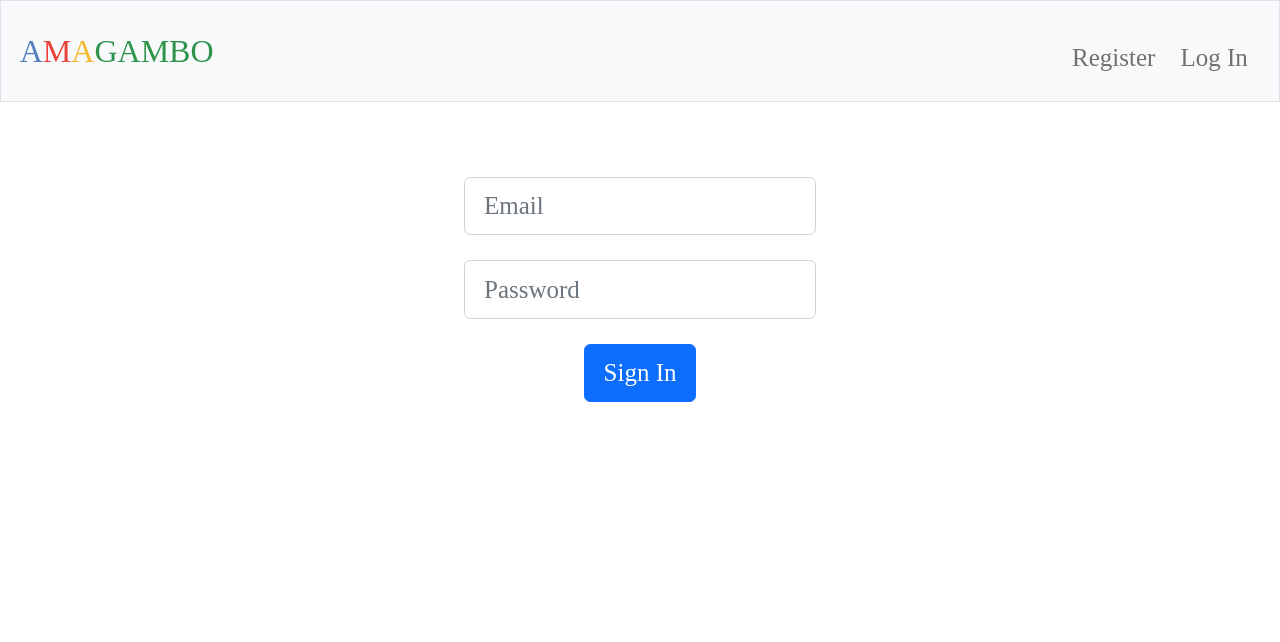
After one commit to danielbyiringiro/amagambo, a Flask app: page /login in a window 1280 px wide. The commit adds this page. Shown: the top 642 px of the page. Run offline with Flask 3, Linux system fonts and the light colour scheme; some libraries are stand-ins or nearby versions; some web fonts are replaced.

Commit message:
July 2022

```diff
--- a/app.py
+++ b/app.py
@@ -27,41 +27,44 @@ def after_request(response):
 
 @app.route("/login", methods=["GET", "POST"])
 def login():
-    """Log user in"""
+    """Register user"""
 
-    # Forget any user_id
-    session.clear()
-
-    # User reached route via POST (as by submitting a form via POST)
     if request.method == "POST":
 
-        # Ensure username was submitted
-        if not request.form.get("email"):
-            flash("Empty email")
+        # get email
+        email = request.form.get("email")
+        password = request.form.get("password")
+
+        if not email: #if email is empty
+            flash("Email not provided")
             return redirect("/login")
 
-        # Ensure password was submitted
-        if not request.form.get("password"):
-            flash("Empty password")
+        if not password:
+            flash("Password not provided")
             return redirect("/login")
 
-        # Query database for username
-        rows = db.execute("SELECT * FROM users WHERE email = ?", request.form.get("email"))
+        # get password and the password confirmation
 
-        # Ensure username exists and password is correct
-        if len(rows) != 1 or not check_password_hash(rows[0]["hash"], request.form.get("password")):
-            flash("Username or password is wrong")
+        rows = db.execute("SELECT * FROM users where email = ?", email)
+
+        if not rows:
+            flash("You are not registered. Sign Up")
+            return redirect("/register")
+
+        if not check_password_hash(rows[0]['hash'], password):
+            flash("Username or password not correct")
             return redirect("/login")
 
-        # Remember which user has logged in
-        session["user_id"] = rows[0]["id"]
+        id = rows[0]["id"]
+        session["user_id"] = id
 
-        # Redirect user to home page
+        # redirect to home page
+
         return redirect("/")
 
-    # User reached route via GET (as by clicking a link or via redirect)
     else:
-        return render_template("login.html")
+
+        return render_template("signin.html")
 
 
 @app.route("/logout")
@@ -82,8 +85,14 @@ def register():
 
         # get email
         email = request.form.get("email")
+        password = request.form.get("password")
+
         if not email: #if email is empty
             flash("Email not provided")
+            return redirect("/register")
+
+        if not password:
+            flash("Password not provided")
             return redirect("/register")
 
         # check if email already exists
@@ -94,7 +103,7 @@ def register():
             return redirect("/register")
 
         # get password and the password confirmation
-        password = request.form.get("password")
+
         password_confirm = request.form.get("password_confirm")
 
         # meets security standards
@@ -102,7 +111,7 @@ def register():
         if  response == True:
             if password != password_confirm:
                 flash("Passwords do not match")
-                return redirect("/")
+                return redirect("/register")
 
             hash = generate_password_hash(password)
             db.execute("INSERT INTO users(email,hash,password) VALUES(?,?,?)", email,hash,password)
@@ -120,8 +129,8 @@ def register():
             return redirect("/register")
 
     else:
-        flash("Log In")
-        return render_template("register.html")
+
+        return render_template("signup.html")
 
 
 @app.route("/", methods=["GET", "POST"])
--- /dev/null
+++ b/templates/signin.html
@@ -0,0 +1,17 @@
+{% extends "reglog.html" %}
+
+{% block title %}
+    Sign In
+{% endblock %}
+
+{% block main %}
+    <form action="/login" method="post" class="mx-auto">
+        <div class="mb-3">
+            <input autocomplete="off" class="form-control mx-auto w-auto" id="email" name="email" placeholder="Email" type="email">
+        </div>
+        <div class="mb-3">
+            <input autocomplete="off" class="form-control mx-auto w-auto" id="password" name="password" placeholder="Password" type="password">
+        </div>
+        <button class="btn btn-primary" type="submit">Sign In</button>
+    </form>
+{% endblock %}
--- a/templates/register.html
+++ b/templates/signup.html
@@ -1,7 +1,7 @@
 {% extends "reglog.html" %}
 
 {% block title %}
-    Register
+    Sign Up
 {% endblock %}
 
 {% block main %}
@@ -15,6 +15,6 @@
         <div class="mb-3">
             <input autocomplete="off" class="form-control mx-auto w-auto" id="password_confirm" name="password_confirm" placeholder="Password (Again)" type="password" required>
         </div>
-        <button class="btn btn-primary" type="submit">Register</button>
+        <button class="btn btn-primary" type="submit">Sign Up</button>
     </form>
 {% endblock %}
```
Also changed, not shown: amagambo.db, helper.py (line endings or trailing spaces), 3 other files.
